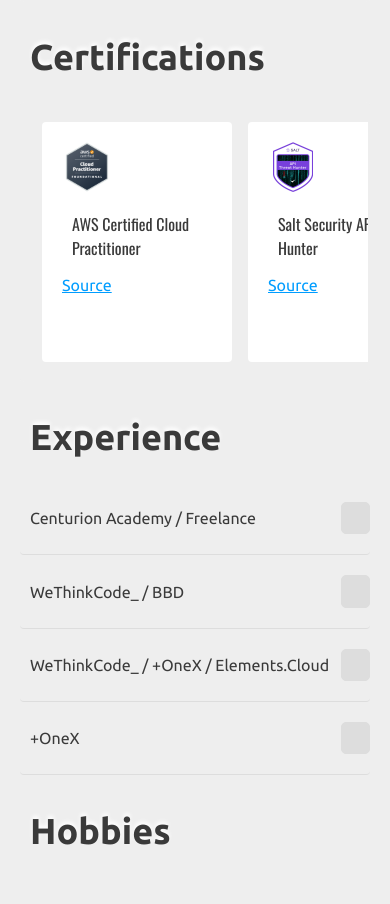
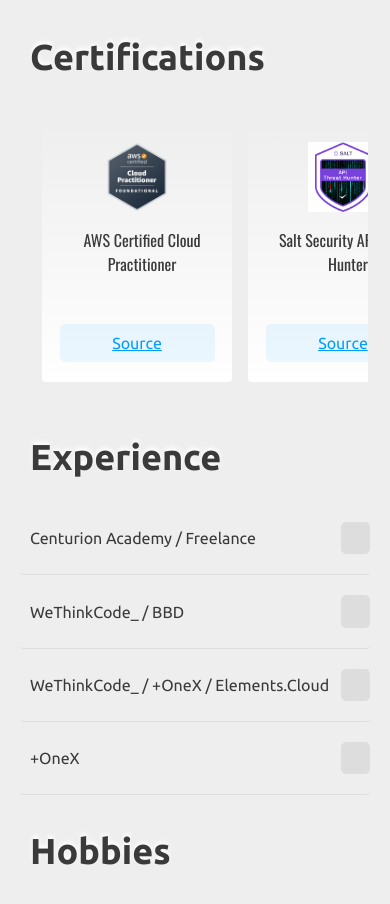
Before and after one commit to rbrummer-jhb/iamroot, a SvelteKit app: page / in a window 390 px wide. Shown: the part 2380-3284 px from the top of the page. Built offline with nearby package versions, Linux system fonts and the light colour scheme; some icons are missing.

Commit message:
Updated CV

```diff
--- a/src/routes/styles.css
+++ b/src/routes/styles.css
@@ -540,34 +540,46 @@ a {
 }
 
 .cert-tile {
-  background-color: var(--clr-border-edge);
+  /* background-color: var(--clr-border-edge); */
+  background: linear-gradient(to bottom, var(--clr-bg), var(--clr-border-edge));
+  background-position: center;
+  background-size: 160%;
   width: 200px;
-  height: 200px;
+  height: 220px;
   border-radius: 4px;
   padding: 20px;
   flex: 0 0 auto;
-  /* box-shadow: 0 1px 2px rgba(0, 0, 0, 0.07), 0 2px 4px rgba(0, 0, 0, 0.07),
-    0 4px 8px rgba(0, 0, 0, 0.07), 0 8px 16px rgba(0, 0, 0, 0.07),
-    0 16px 32px rgba(0, 0, 0, 0.07), 0 32px 64px rgba(0, 0, 0, 0.07); */
+  display: flex;
+  flex-direction: column;
+  align-items: center;
+  text-align: center;
 }
 
 .cert-tile p {
   padding: 0;
+  flex-grow: 1;
 }
 .cert-tile a {
   padding: 0;
   color: var(--clr-secondary);
-  transition: filter 0.3s ease-in-out;
+  background-color: var(--clr-secondary-alpha-2);
+  width: 90%;
+  padding: 10px;
+  border-radius: 5px;
+  transition: filter 0.3s ease-in-out, color 0.3s ease-in-out,
+    background-color 0.3s ease-in-out, text-decoration 0.3s ease-in-out;
   font-family: "Ubuntu";
 }
 .cert-tile a:hover {
-  padding: 0;
+  color: var(--clr-bg);
+  background-color: var(--clr-secondary);
+  text-decoration: none;
   filter: drop-shadow(0px 0px 5px var(--clr-secondary));
 }
 
 .cert-img {
-  width: 100px;
-  height: auto;
+  width: auto;
+  height: 100px;
 }
 
 li {
@@ -746,11 +758,12 @@ li {
 
   .cert-tile {
     width: 150px;
-    height: 200px;
+    height: 220px;
   }
 
   .cert-img {
-    width: 50px;
+    width: auto;
+    height: 70px;
   }
 
   .cert-tile,
```
